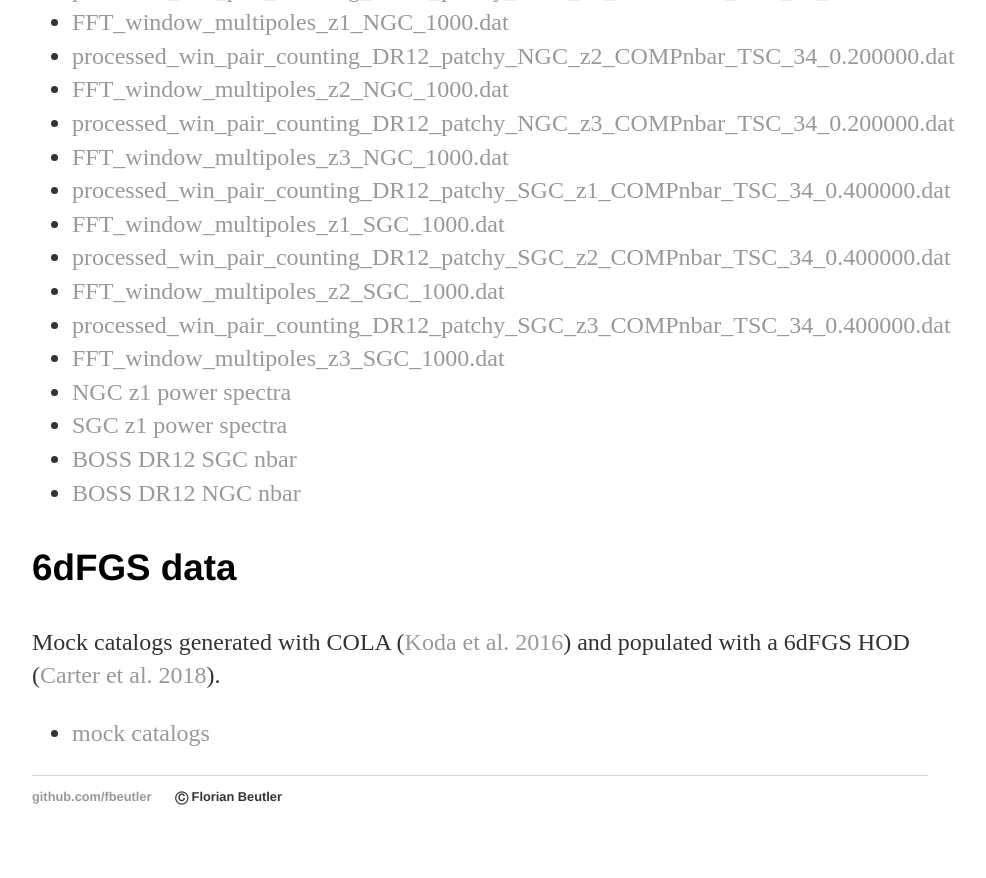
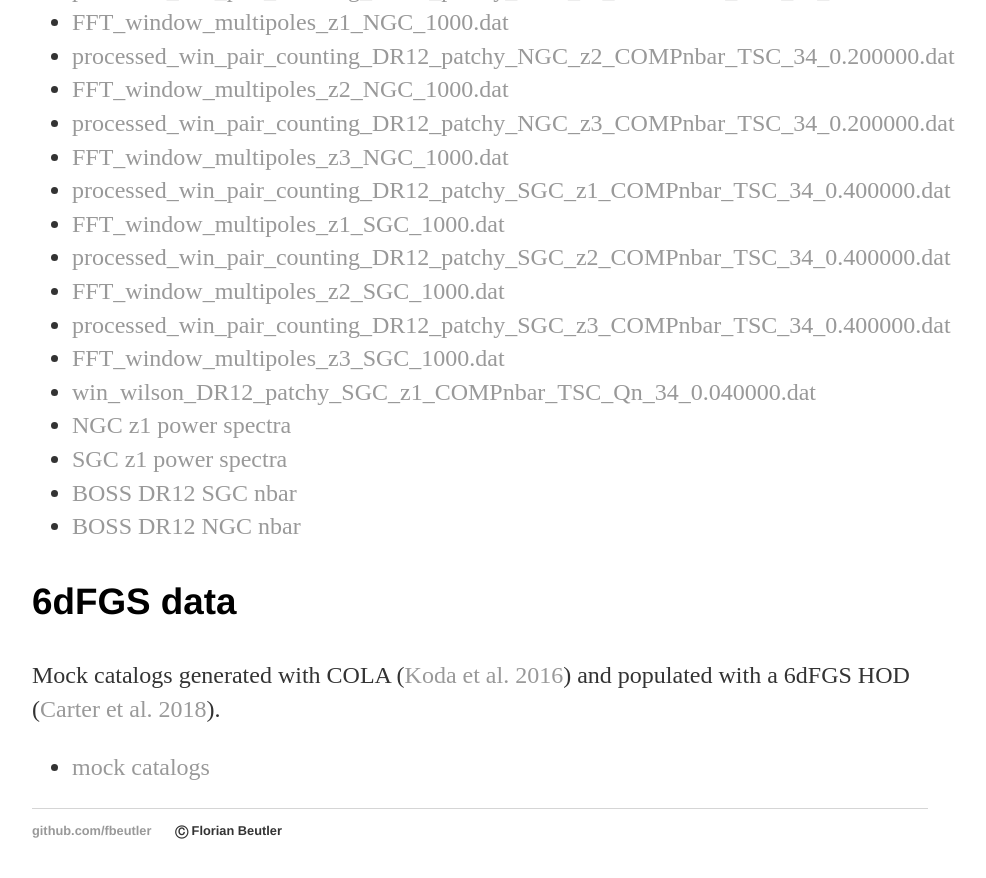
Before and after one commit to fbeutler/fbeutler.github.io, a Jekyll site: the page built from hub/hub.html, in a window 1280 px wide and 900 px high, scrolled down 2315 px. Shown: the top 878 px of the window, without its empty margins (160-1146 px from the left). Built offline with Jekyll 4.4.1, drawn with Linux system fonts in a browser that asks for light colours.

Commit message:
Update hub.html

```diff
--- a/hub/hub.html
+++ b/hub/hub.html
@@ -190,6 +190,9 @@ title: Some material
       <a href='/hub/FFT_window_multipoles_z3_SGC_1000.dat' target="_blank">FFT_window_multipoles_z3_SGC_1000.dat</a>
     </li>
     <li>
+      <a href='/hub/win_wilson_DR12_patchy_SGC_z1_COMPnbar_TSC_Qn_34_0.040000.dat' target="_blank">win_wilson_DR12_patchy_SGC_z1_COMPnbar_TSC_Qn_34_0.040000.dat</a>
+    </li>
+    <li>
       <a href='/hub/power_NGC_z1.tar.gz' target="_blank">NGC z1 power spectra</a>
     </li>
     <li>
```
